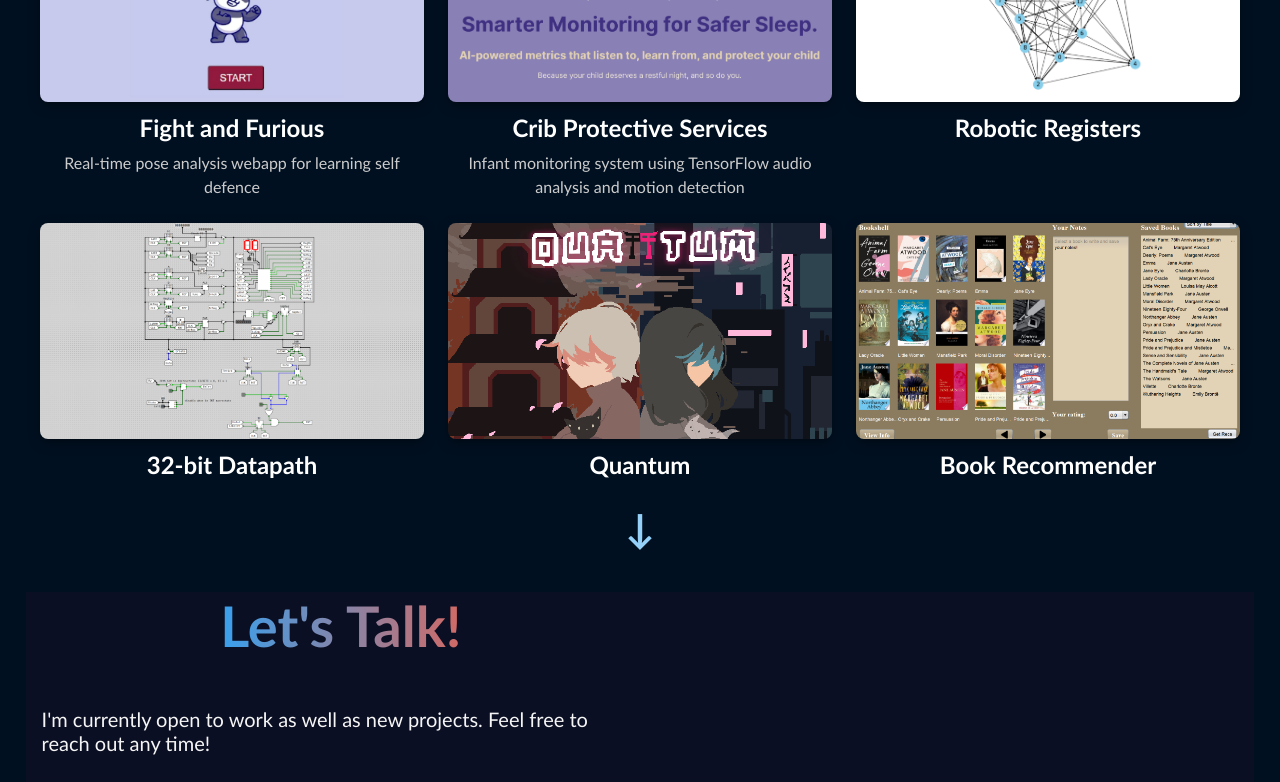
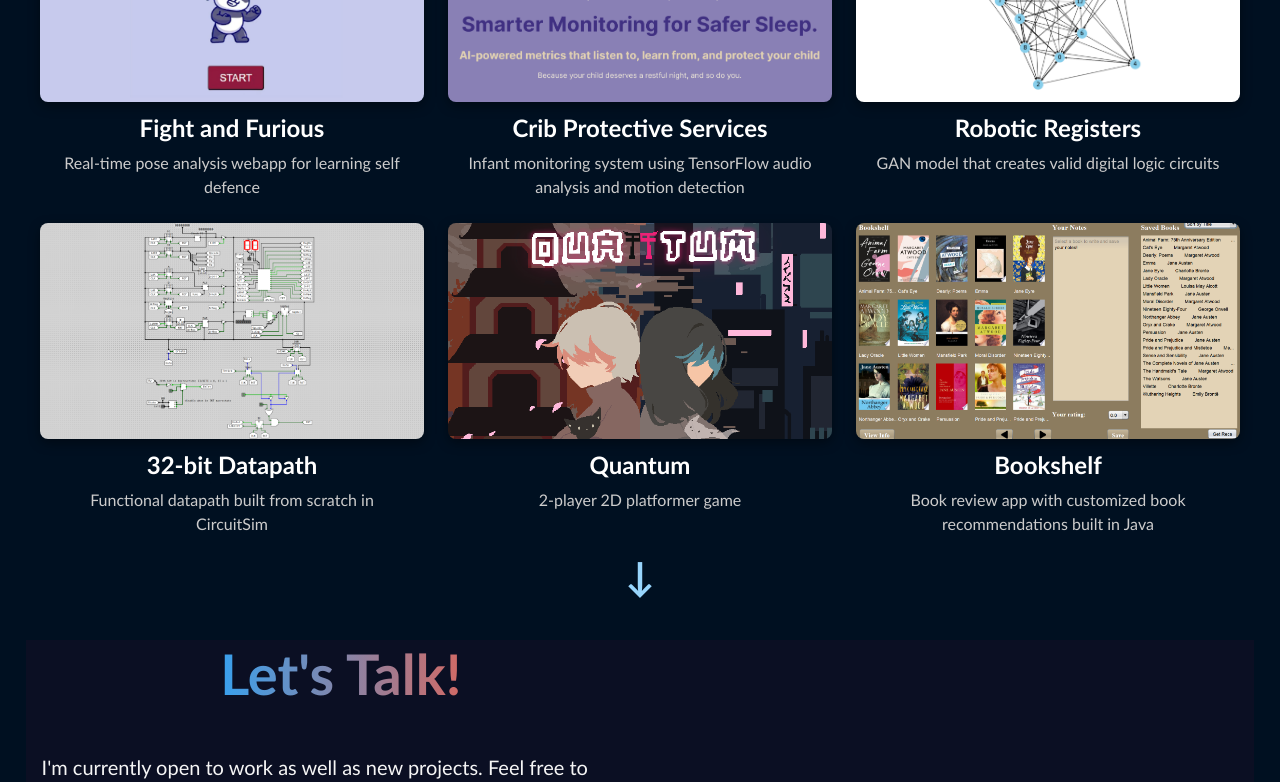
Before and after one commit to jen051/jen051.github.io, a React (Vite) app: page / in a window 1280 px wide. Shown: the part 1605-2387 px from the top of the page. Built offline with nearby package versions, Linux system fonts and the light colour scheme.

Commit message:
finished proj desc

```diff
--- a/src/assets/projects_data.js
+++ b/src/assets/projects_data.js
@@ -21,25 +21,25 @@ const projects_data = [
         idx: 3,
         proj_name: "Robotic Registers",
         proj_img: rr_img,
-        proj_desc: ""
+        proj_desc: "GAN model that creates valid digital logic circuits"
     },
     {
         idx: 4,
         proj_name: "32-bit Datapath",
-        proj_img:datapath_img,
-        proj_desc:""
+        proj_img: datapath_img,
+        proj_desc: "Functional datapath built from scratch in CircuitSim"
     },
     {
         idx: 5,
         proj_name: "Quantum",
-        proj_img:quantum_img,
-        proj_desc:""
+        proj_img: quantum_img,
+        proj_desc: "2-player 2D platformer game"
     },
     {
         idx: 6,
-        proj_name: "Book Recommender",
-        proj_img:bookrec_img,
-        proj_desc:""
+        proj_name: "Bookshelf",
+        proj_img: bookrec_img,
+        proj_desc: "Book review app with customized book recommendations built in Java "
     }
 ]
 export default projects_data
```
